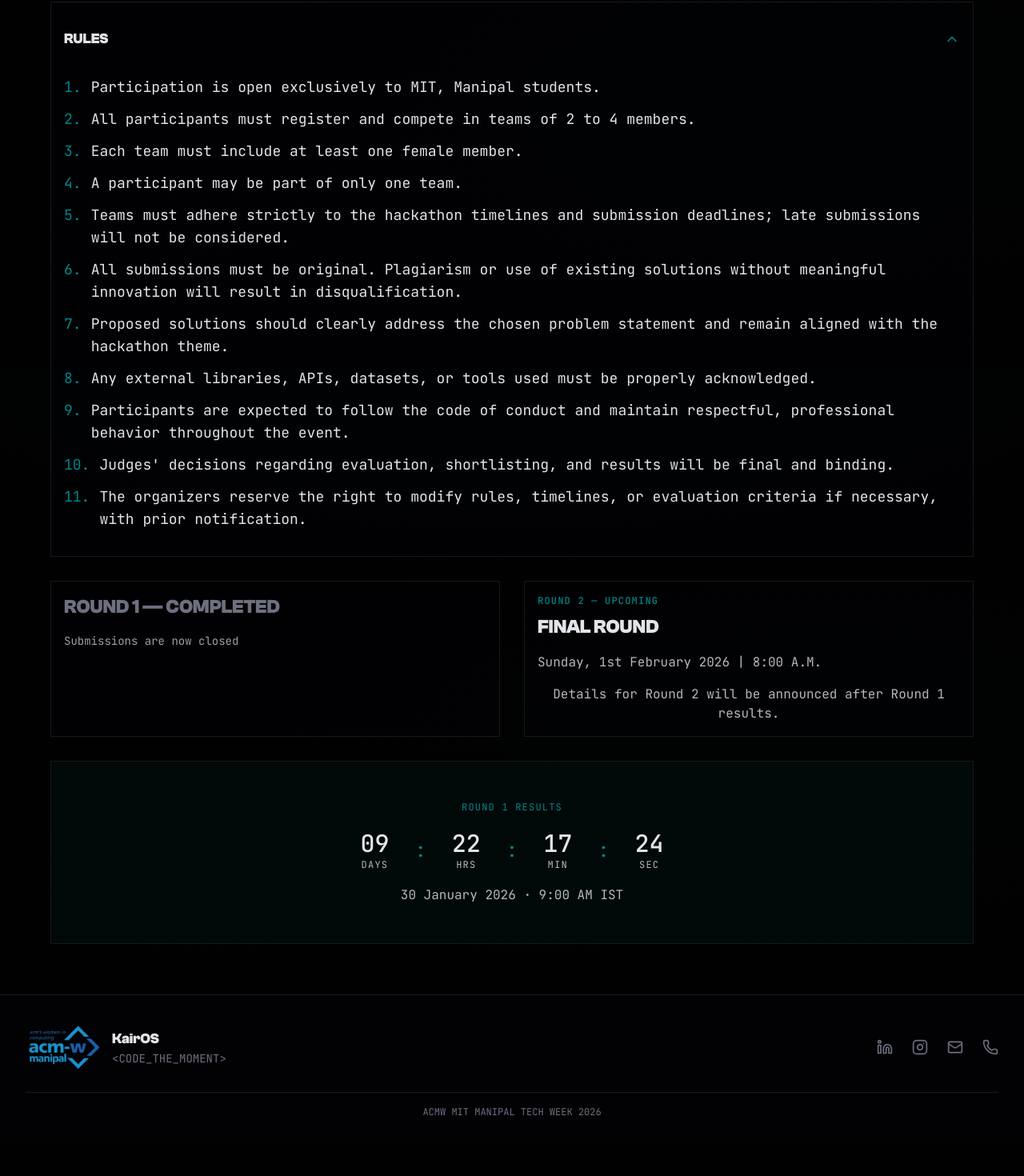
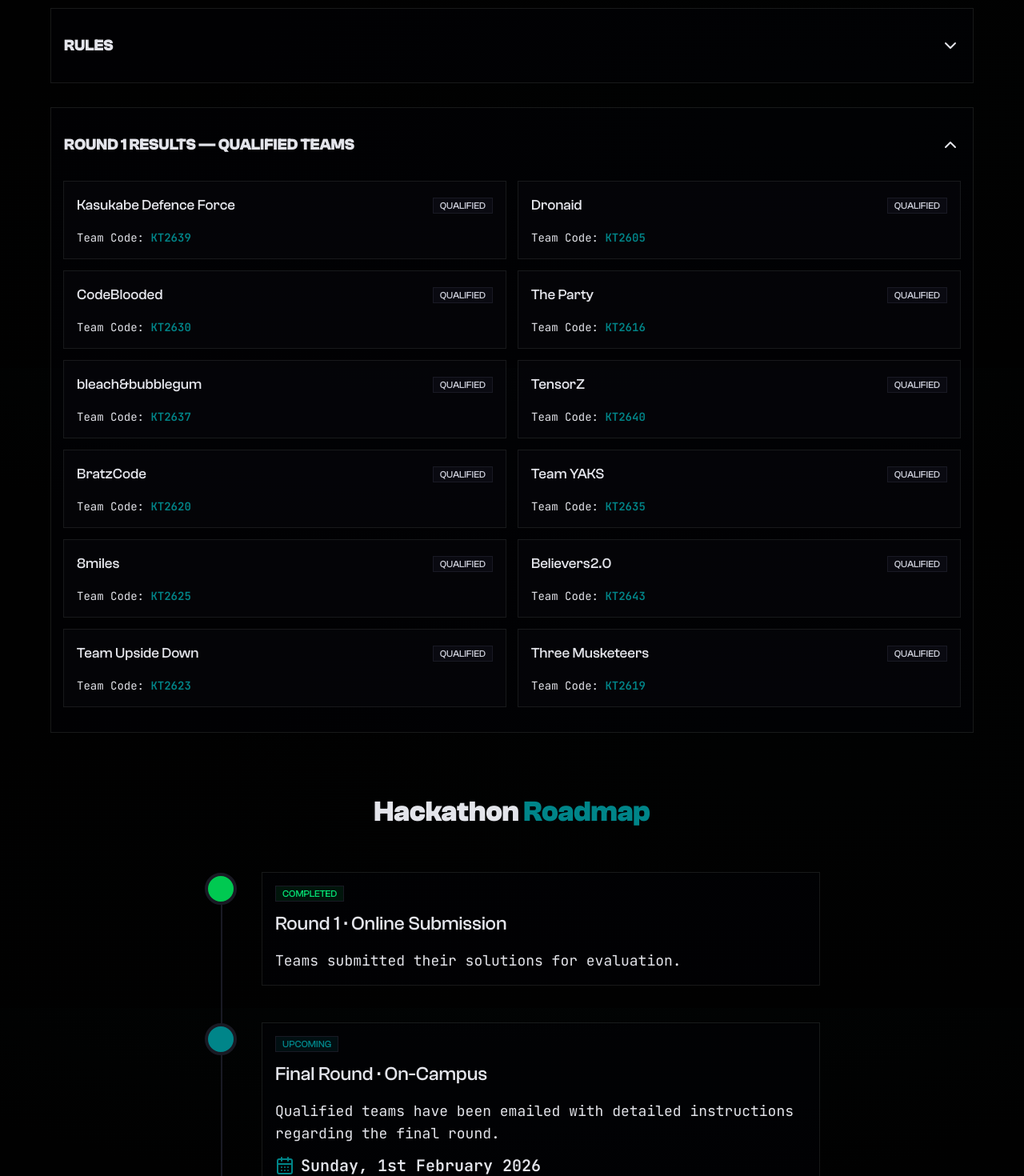
Before and after one commit to acmwmanipal-git/website, a Next.js app: page /hackathon in a window 1280 px wide. Shown: the part 340-1810 px from the top of the page at 80% size. Before the commit the page ends 1770 px from the top, so only its background shows below. Built offline with nearby package versions, Linux system fonts and the light colour scheme.

Commit message:
Update round 1 results

```diff
--- a/app/hackathon/page.tsx
+++ b/app/hackathon/page.tsx
@@ -1,86 +1,51 @@
 "use client";
 
-import { useState, useEffect } from "react";
+import { useState } from "react";
+import { motion } from "framer-motion";
 import { Navbar } from "@/components/navbar";
 import { Footer } from "@/components/footer";
 import { Card, CardContent, CardHeader, CardTitle } from "@/components/ui/card";
-import { Button } from "@/components/ui/button";
 import { Badge } from "@/components/ui/badge";
-import { ExternalLink, Download, ChevronDown, ChevronUp } from "lucide-react";
+import {
+  ChevronDown,
+  ChevronUp,
+  CalendarDays,
+  Clock,
+  Mail,
+} from "lucide-react";
+
+/* ---------------- RULES ---------------- */
 
 const rules = [
   "Participation is open exclusively to MIT, Manipal students.",
   "All participants must register and compete in teams of 2 to 4 members.",
   "Each team must include at least one female member.",
   "A participant may be part of only one team.",
-  "Teams must adhere strictly to the hackathon timelines and submission deadlines; late submissions will not be considered.",
-  "All submissions must be original. Plagiarism or use of existing solutions without meaningful innovation will result in disqualification.",
-  "Proposed solutions should clearly address the chosen problem statement and remain aligned with the hackathon theme.",
-  "Any external libraries, APIs, datasets, or tools used must be properly acknowledged.",
-  "Participants are expected to follow the code of conduct and maintain respectful, professional behavior throughout the event.",
-  "Judges' decisions regarding evaluation, shortlisting, and results will be final and binding.",
-  "The organizers reserve the right to modify rules, timelines, or evaluation criteria if necessary, with prior notification.",
+  "Teams must adhere strictly to the hackathon timelines and submission deadlines.",
+  "All submissions must be original. Plagiarism will result in disqualification.",
+  "Solutions must align with the hackathon theme.",
+  "External libraries and tools must be acknowledged.",
+  "Judges’ decisions will be final and binding.",
 ];
 
-interface TimeLeft {
-  days: number;
-  hours: number;
-  minutes: number;
-  seconds: number;
-}
+/* ---------------- ROUND 1 RESULTS ---------------- */
 
-function calculateTimeLeft(targetDate: Date): TimeLeft {
-  const now = new Date();
-  const istNow = new Date(now.toLocaleString("en-US", { timeZone: "Asia/Kolkata" }));
-  const diff = targetDate.getTime() - istNow.getTime();
+const round1Results = [
+  { code: "KT2639", name: "Kasukabe Defence Force" },
+  { code: "KT2605", name: "Dronaid" },
+  { code: "KT2630", name: "CodeBlooded" },
+  { code: "KT2616", name: "The Party" },
+  { code: "KT2637", name: "bleach&bubblegum" },
+  { code: "KT2640", name: "TensorZ" },
+  { code: "KT2620", name: "BratzCode" },
+  { code: "KT2635", name: "Team YAKS" },
+  { code: "KT2625", name: "8miles" },
+  { code: "KT2643", name: "Believers2.0" },
+  { code: "KT2623", name: "Team Upside Down" },
+  { code: "KT2619", name: "Three Musketeers" },
+];
 
-  if (diff <= 0) return { days: 0, hours: 0, minutes: 0, seconds: 0 };
-
-  return {
-    days: Math.floor(diff / (1000 * 60 * 60 * 24)),
-    hours: Math.floor((diff / (1000 * 60 * 60)) % 24),
-    minutes: Math.floor((diff / (1000 * 60)) % 60),
-    seconds: Math.floor((diff / 1000) % 60),
-  };
-}
-
-function TimeBlock({ value, label }: { value: number; label: string }) {
-  return (
-    <div className="flex flex-col items-center">
-      <span className="font-mono text-2xl sm:text-3xl font-medium tabular-nums">
-        {value.toString().padStart(2, "0")}
-      </span>
-      <span className="mono-label text-foreground/80">{label}</span>
-    </div>
-  );
-}
-
-function ResultsCountdown() {
-  const [timeLeft, setTimeLeft] = useState<TimeLeft>({
-    days: 0, hours: 0, minutes: 0, seconds: 0,
-  });
-
-  useEffect(() => {
-    const targetDate = new Date("2026-01-30T09:00:00");
-    const interval = setInterval(
-      () => setTimeLeft(calculateTimeLeft(targetDate)),
-      1000
-    );
-    return () => clearInterval(interval);
-  }, []);
-
-  return (
-    <div className="flex items-center justify-center gap-4 sm:gap-8">
-      <TimeBlock value={timeLeft.days} label="DAYS" />
-      <span className="font-mono text-2xl text-primary">:</span>
-      <TimeBlock value={timeLeft.hours} label="HRS" />
-      <span className="font-mono text-2xl text-primary">:</span>
-      <TimeBlock value={timeLeft.minutes} label="MIN" />
-      <span className="font-mono text-2xl text-primary">:</span>
-      <TimeBlock value={timeLeft.seconds} label="SEC" />
-    </div>
-  );
-}
+/* ---------------- COLLAPSIBLE ---------------- */
 
 function CollapsibleSection({
   title,
@@ -91,107 +56,183 @@ function CollapsibleSection({
   children: React.ReactNode;
   defaultOpen?: boolean;
 }) {
-  const [isOpen, setIsOpen] = useState(defaultOpen);
+  const [open, setOpen] = useState(defaultOpen);
 
   return (
-    <Card className="bg-card/50 border-border/50">
+    <Card className="bg-card/60 border-border/50 mb-8">
       <button
-        onClick={() => setIsOpen(!isOpen)}
-        className="w-full flex items-center justify-between p-4 text-left hover:bg-muted/30"
+        onClick={() => setOpen(!open)}
+        className="w-full flex justify-between items-center p-4 hover:bg-muted/30"
       >
-        <span className="font-display-bold text-lg">{title}</span>
-        {isOpen ? <ChevronUp className="size-5 text-primary" /> : <ChevronDown className="size-5 text-foreground/80" />}
+        <span className="font-display-bold text-xl">{title}</span>
+        {open ? <ChevronUp /> : <ChevronDown />}
       </button>
-      {isOpen && <div className="p-4 pt-0">{children}</div>}
+      {open && <div className="p-4 pt-0">{children}</div>}
     </Card>
   );
 }
 
+/* ---------------- ROUND 1 RESULTS ---------------- */
+
+function Round1Results() {
+  return (
+    <CollapsibleSection title="ROUND 1 RESULTS — QUALIFIED TEAMS" defaultOpen>
+      <div className="grid grid-cols-1 sm:grid-cols-2 gap-4">
+        {round1Results.map((team) => (
+          <Card
+            key={team.code}
+            className="bg-muted/30 border-border/40 hover:shadow-lg transition"
+          >
+            <CardHeader className="flex flex-row justify-between items-center">
+              <CardTitle className="text-lg">{team.name}</CardTitle>
+              <Badge variant="secondary">QUALIFIED</Badge>
+            </CardHeader>
+            <CardContent className="font-mono text-sm">
+              Team Code:{" "}
+              <span className="text-primary font-semibold">{team.code}</span>
+            </CardContent>
+          </Card>
+        ))}
+      </div>
+    </CollapsibleSection>
+  );
+}
+/* ---------------- ROADMAP ---------------- */
+
+function HackathonRoadmap() {
+  const steps = [
+    {
+      status: "COMPLETED",
+      title: "Round 1 · Online Submission",
+      description: "Teams submitted their solutions for evaluation.",
+      color: "green",
+    },
+
+    {
+      status: "UPCOMING",
+      title: "Final Round · On-Campus",
+      description:
+        "Qualified teams have been emailed with detailed instructions regarding the final round.",
+      date: "Sunday, 1st February 2026",
+      time: "8:00 A.M. onwards",
+      color: "primary",
+    },
+  ];
+
+  return (
+    <div className="mt-20">
+      <h2 className="text-center text-4xl font-display-bold mb-14">
+        Hackathon <span className="text-primary">Roadmap</span>
+      </h2>
+
+      <div className="relative max-w-3xl mx-auto">
+        {/* Vertical line */}
+        <div className="absolute left-5 top-0 h-full w-[2px] bg-border" />
+
+        <div className="space-y-12">
+          {steps.map((step, i) => (
+            <motion.div
+              key={i}
+              initial={{ opacity: 0, x: -30 }}
+              whileInView={{ opacity: 1, x: 0 }}
+              transition={{ duration: 0.5, delay: i * 0.1 }}
+              viewport={{ once: true }}
+              className="relative flex gap-8"
+            >
+              {/* Dot */}
+              <div
+                className={`w-10 h-10 rounded-full flex items-center justify-center border-4
+                ${
+                  step.color === "green"
+                    ? "bg-green-500 border-green-400"
+                    : "bg-primary border-primary/70"
+                }`}
+              />
+
+              {/* Card */}
+              <Card className="flex-1 bg-card/60 border-border/50">
+                <CardHeader>
+                  <Badge
+                    className={`w-fit mb-2 ${
+                      step.color === "green"
+                        ? "bg-green-500/10 text-green-400"
+                        : "bg-primary/10 text-primary"
+                    }`}
+                  >
+                    {step.status}
+                  </Badge>
+
+                  <CardTitle className="text-2xl">
+                    {step.title}
+                  </CardTitle>
+                </CardHeader>
+
+                <CardContent className="font-mono text-lg space-y-3">
+                  <p>{step.description}</p>
+
+                  {step.date && (
+                    <p className="text-xl font-semibold flex items-center gap-2">
+                      <CalendarDays className="text-primary" />
+                      {step.date}
+                    </p>
+                  )}
+
+                  {step.time && (
+                    <p className="text-xl font-semibold flex items-center gap-2">
+                      <Clock className="text-primary" />
+                      {step.time}
+                    </p>
+                  )}
+                </CardContent>
+              </Card>
+            </motion.div>
+          ))}
+        </div>
+      </div>
+    </div>
+  );
+}
+
+/* ---------------- MAIN PAGE ---------------- */
+
 export default function HackathonPage() {
   return (
-    <div className="min-h-screen flex flex-col relative">
+    <div className="min-h-screen flex flex-col">
       <Navbar />
 
       <main className="flex-1 pt-20">
         <section className="py-16 px-4">
-          <div className="mx-auto max-w-6xl">
+          <div className="max-w-6xl mx-auto">
 
             {/* HEADER */}
-            <div className="text-center mb-12">
-              <Badge variant="secondary" className="mb-4 mono-label">
-                HACKATHON
-              </Badge>
-              <h1 className="font-display-bold text-5xl sm:text-6xl md:text-7xl mb-4">
+            <div className="text-center mb-16">
+              <Badge className="mb-4">HACKATHON</Badge>
+              <h1 className="text-6xl font-display-bold mb-4">
                 <span className="text-primary">Kairo</span>tic
               </h1>
-              <p className="font-mono text-foreground/80">
+              <p className="font-mono text-lg text-foreground/80">
                 Build fast. Think smart. Deliver impact.
               </p>
             </div>
 
             {/* RULES */}
-            <CollapsibleSection title="RULES" defaultOpen>
-              <ol className="space-y-3">
+            <CollapsibleSection title="RULES">
+              <ol className="space-y-3 font-mono text-lg">
                 {rules.map((rule, i) => (
-                  <li key={i} className="flex gap-3 font-mono text-lg  text-foreground/100">
-                    <span className="text-primary">{i + 1}.</span>{rule}
+                  <li key={i} className="flex gap-3">
+                    <span className="text-primary">{i + 1}.</span>
+                    {rule}
                   </li>
                 ))}
               </ol>
             </CollapsibleSection>
 
-            {/* ROUNDS */}
-            <div className="grid grid-cols-1 lg:grid-cols-2 gap-8 mt-8">
+            {/* ROUND 1 RESULTS */}
+            <Round1Results />
 
-              {/* ROUND 1 */}
-              <Card className="bg-card/50 border-border/50">
-                <CardHeader>
-                  <CardTitle>
-                    <span className="font-display-bold text-2xl text-muted-foreground">
-                      ROUND 1 — COMPLETED
-                    </span>
-                  </CardTitle>
-                </CardHeader>
-                <CardContent>
-                  <p className="font-mono text-sm text-foreground/70">
-                    Submissions are now closed
-                  </p>
-                </CardContent>
-              </Card>
+            {/* HACKATHON ROADMAP */}
+<HackathonRoadmap />
 
-              {/* ROUND 2 */}
-              <Card className="bg-card/50 border-border/50">
-                <CardHeader>
-                  <CardTitle>
-                    <span className="mono-label text-primary block mb-2">
-                      ROUND 2 — UPCOMING
-                    </span>
-                    <span className="font-display-bold text-2xl">
-                      FINAL ROUND
-                    </span>
-                  </CardTitle>
-                </CardHeader>
-                <CardContent>
-                  <p className="font-mono text-base text-foreground/80 mb-4">
-                    Sunday, 1st February 2026 | 8:00 A.M.
-                  </p>
-                  <p className="font-mono text-base text-foreground/80 text-center">
-                    Details for Round 2 will be announced after Round 1 results.
-                  </p>
-                </CardContent>
-              </Card>
-            </div>
-
-            {/* RESULTS COUNTDOWN */}
-            <Card className="mt-8 bg-primary/5 border-primary/30">
-              <CardContent className="p-8 text-center">
-                <p className="mono-label text-primary mb-4">ROUND 1 RESULTS</p>
-                <ResultsCountdown />
-                <p className="font-mono text-base text-foreground/80 mt-4">
-                  30 January 2026 · 9:00 AM IST
-                </p>
-              </CardContent>
-            </Card>
 
           </div>
         </section>
--- a/app/page.tsx
+++ b/app/page.tsx
@@ -10,7 +10,7 @@ const features = [
   {
     icon: Terminal,
     title: "Kairotic",
-    description: "A 10-hour online hackathon built to push ideas beyond limits",
+    description: "A 10-hour offline hackathon built to push ideas beyond limits",
   },
   {
     icon: Cpu,
--- a/package.json
+++ b/package.json
@@ -13,6 +13,7 @@
     "@fontsource/jetbrains-mono": "^5.2.8",
     "class-variance-authority": "^0.7.1",
     "clsx": "^2.1.1",
+    "framer-motion": "^12.29.2",
     "lucide-react": "^0.562.0",
     "next": "16.1.2",
     "radix-ui": "^1.4.3",
```
Also changed, not shown: 1 other file (tests, documents, lock files or other folders).
